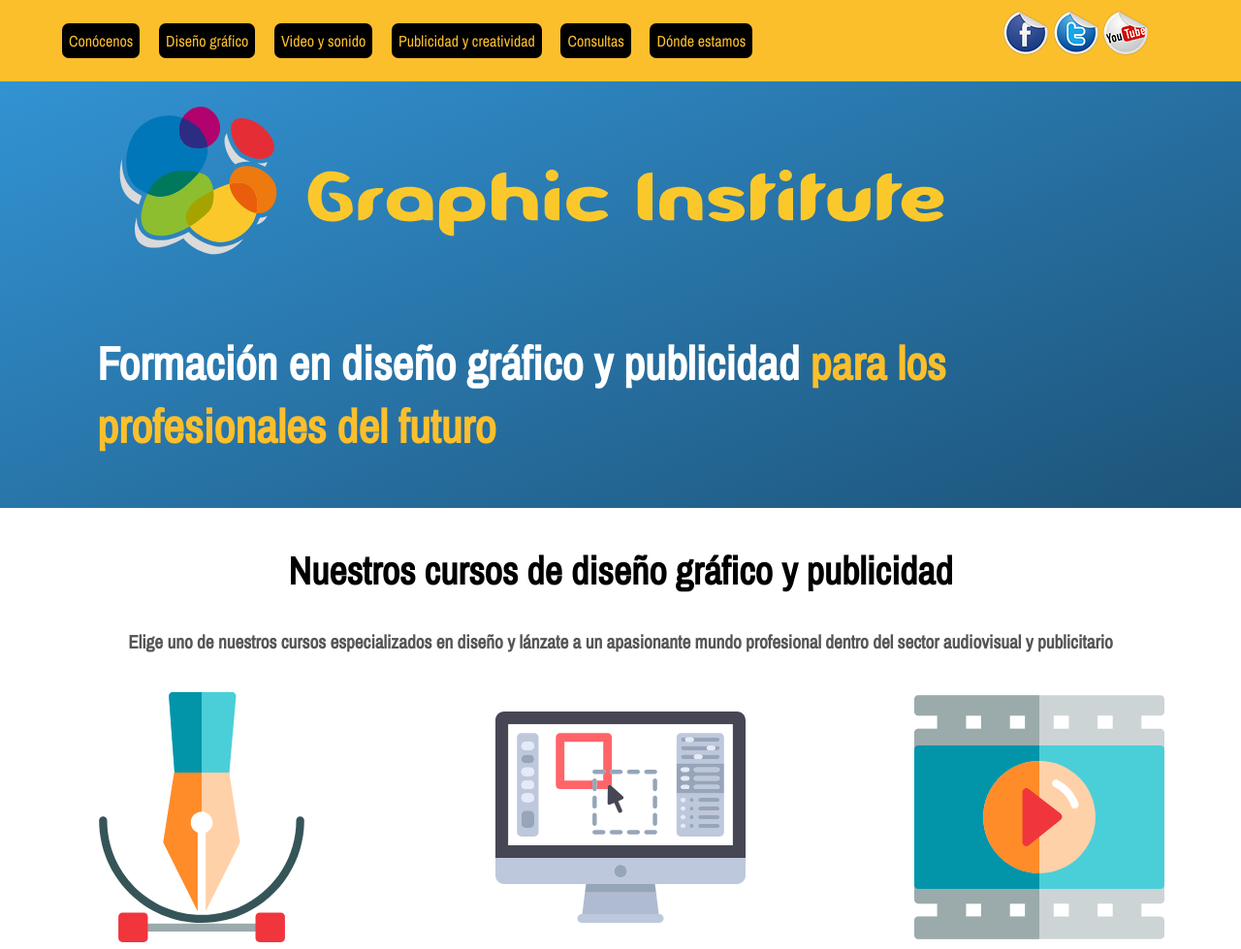
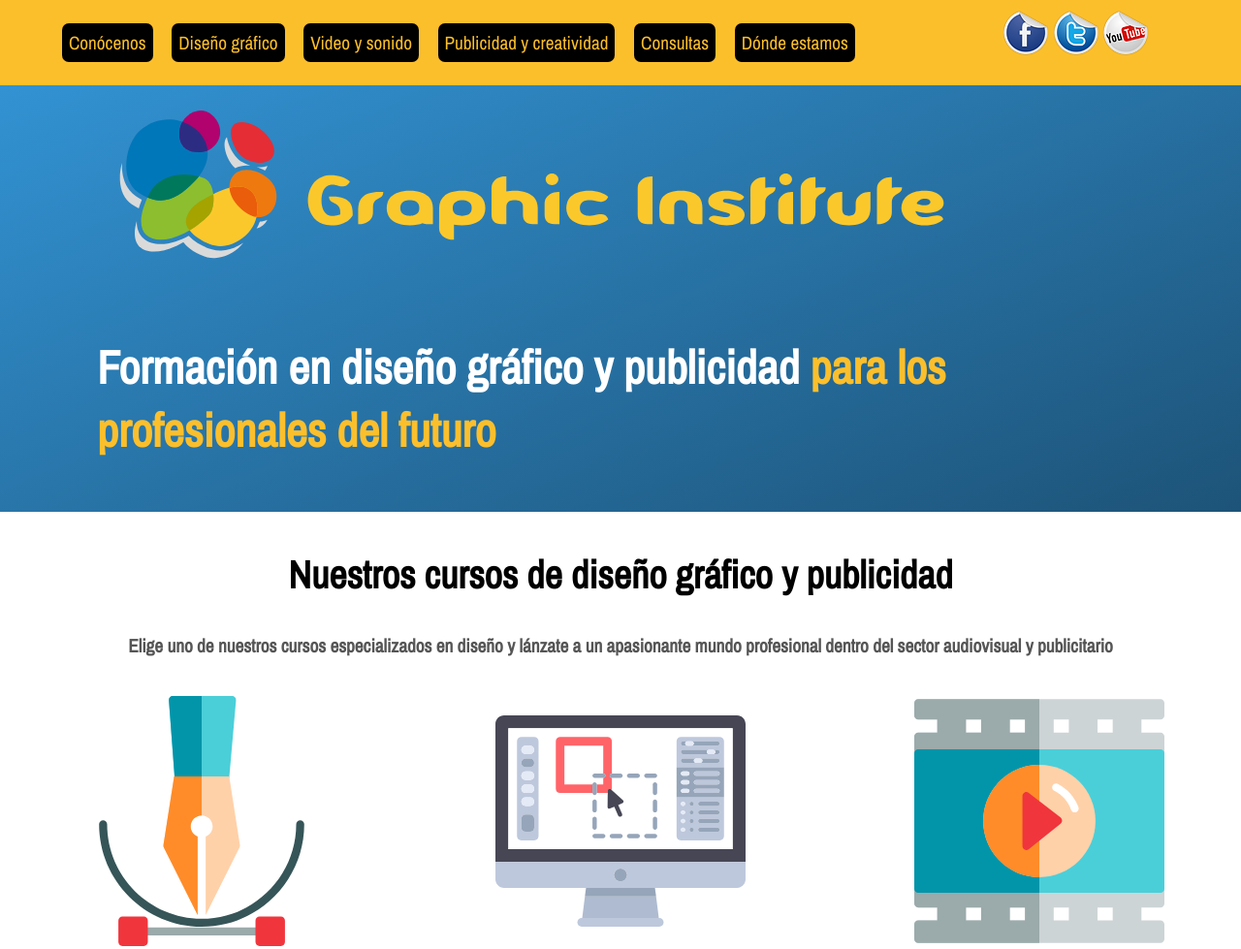
Before and after one commit to jonasCr/GraphicInstitute, a plain HTML site: page index.html in a window 1280 px wide. Shown: the top 979 px of the page at 97% size. Drawn offline with nearby package versions, Linux system fonts and the light colour scheme.

Commit message:
font-size ajust

```diff
--- a/css/style.css
+++ b/css/style.css
@@ -76,6 +76,7 @@ nav li {
 nav a {
 	color: #FCBF2C;
 	text-decoration: none;
+	font-size: 1.2em;
 }
 
 nav a:hover {
--- a/css/stylecontacto.css
+++ b/css/stylecontacto.css
@@ -76,6 +76,7 @@ nav li {
 nav a {
 	color: #FCBF2C;
 	text-decoration: none;
+	font-size: 1.2em;
 }
 
 nav a:hover {
```
